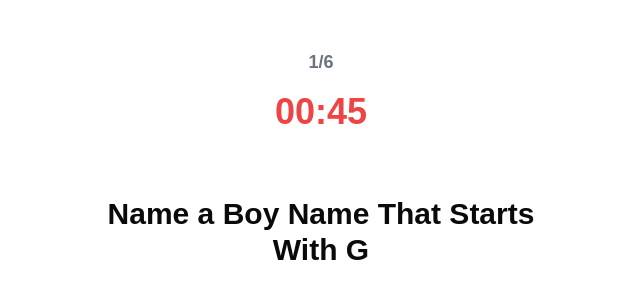
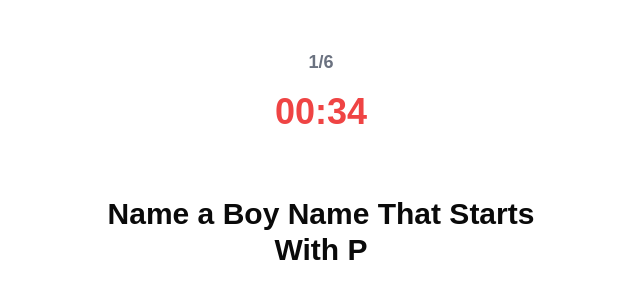
Before and after one commit to ctmventuresinc/kategoryweb, a Next.js app: page / in a window 1280 px wide. Shown: the top 297 px of the page, without its empty margins (319-959 px from the left). Built offline with nearby package versions, Linux system fonts and the light colour scheme.

Commit message:
new day of kategorie

```diff
--- a/app/page.tsx
+++ b/app/page.tsx
@@ -10,12 +10,13 @@
 export default function WordGame() {
   const [currentAnswer, setCurrentAnswer] = useState("");
   const [currentCategoryIndex, setCurrentCategoryIndex] = useState(0);
-  const [timeRemaining, setTimeRemaining] = useState(50);
+  const [timeRemaining, setTimeRemaining] = useState(39);
   const [gameCompleted, setGameCompleted] = useState(false);
   const [userAnswers, setUserAnswers] = useState<UserAnswers>({});
   const [startTime, setStartTime] = useState<Date | null>(null);
   const [timeTaken, setTimeTaken] = useState<number | null>(null);
-  const startingLetter = "G";
+  const startingLetter = "P";
+  // 2-05-2025 was P
   // 1-31-2025 was G
   // 1-29-2025 was A
   // 1-28-2025 was L
--- a/components/game-results.tsx
+++ b/components/game-results.tsx
@@ -13,8 +13,8 @@
 }
 
 const carlsAnswers: UserAnswers = {
-  boyName: "George",
-  girlName: "Grace",
+  boyName: "Leorge",
+  girlName: "Lrace",
   animal: "Alligator",
   place: "Alabama",
   thing: "Apple",
@@ -80,7 +80,7 @@
   const handleShare = () => {
     const timeTakenText =
       timeTaken !== null ? `Completed in ${timeTaken} seconds` : "";
-    const shareText = `Kategorie Day 5\n${
+    const shareText = `Kategorie Day 6\n${
       scores.total
     } Points\n${timeTakenText}\n${scores.details
       .map(([category, _, score]) => `${getScoreEmoji(score)} ${category}`)
```
